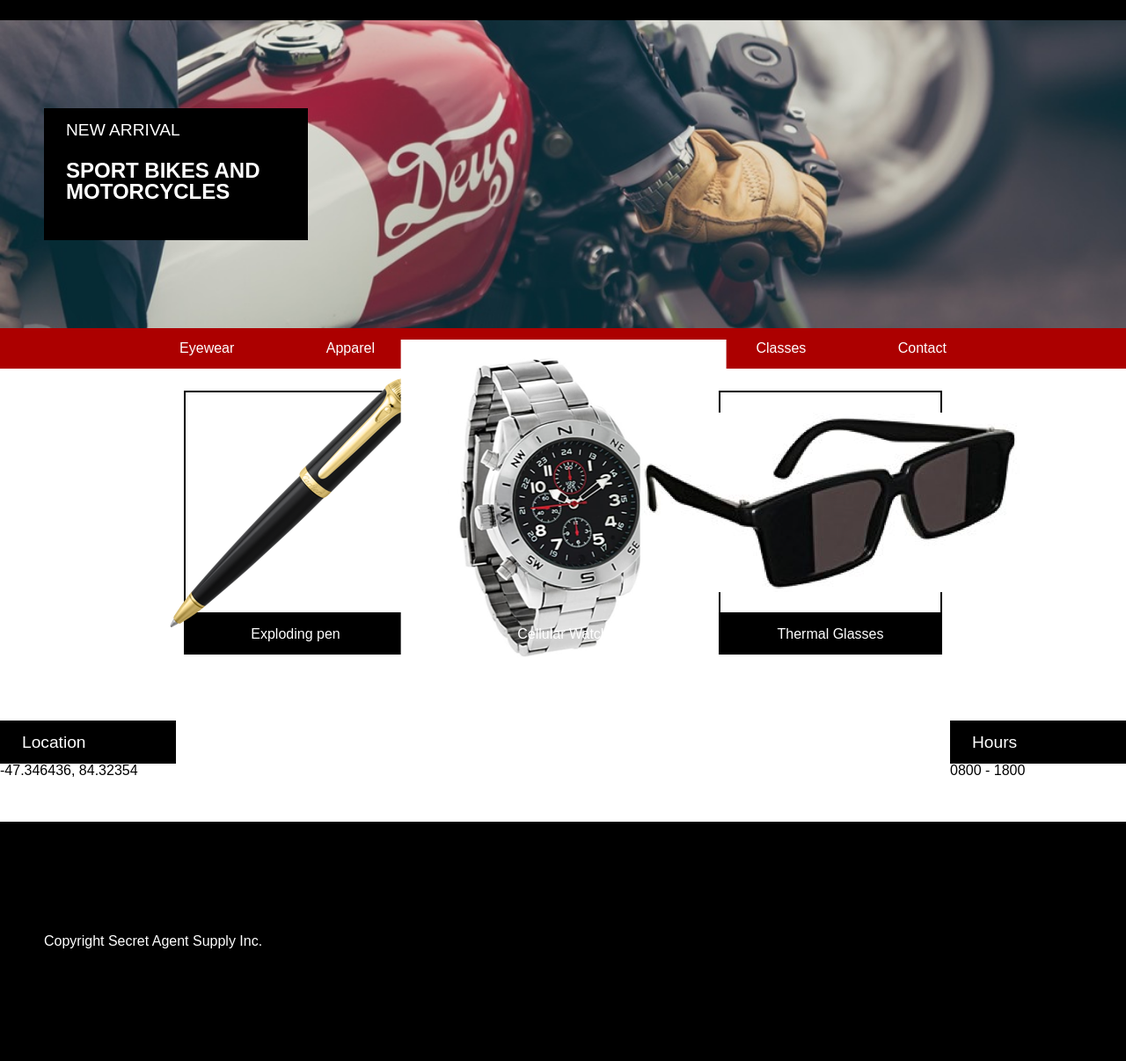
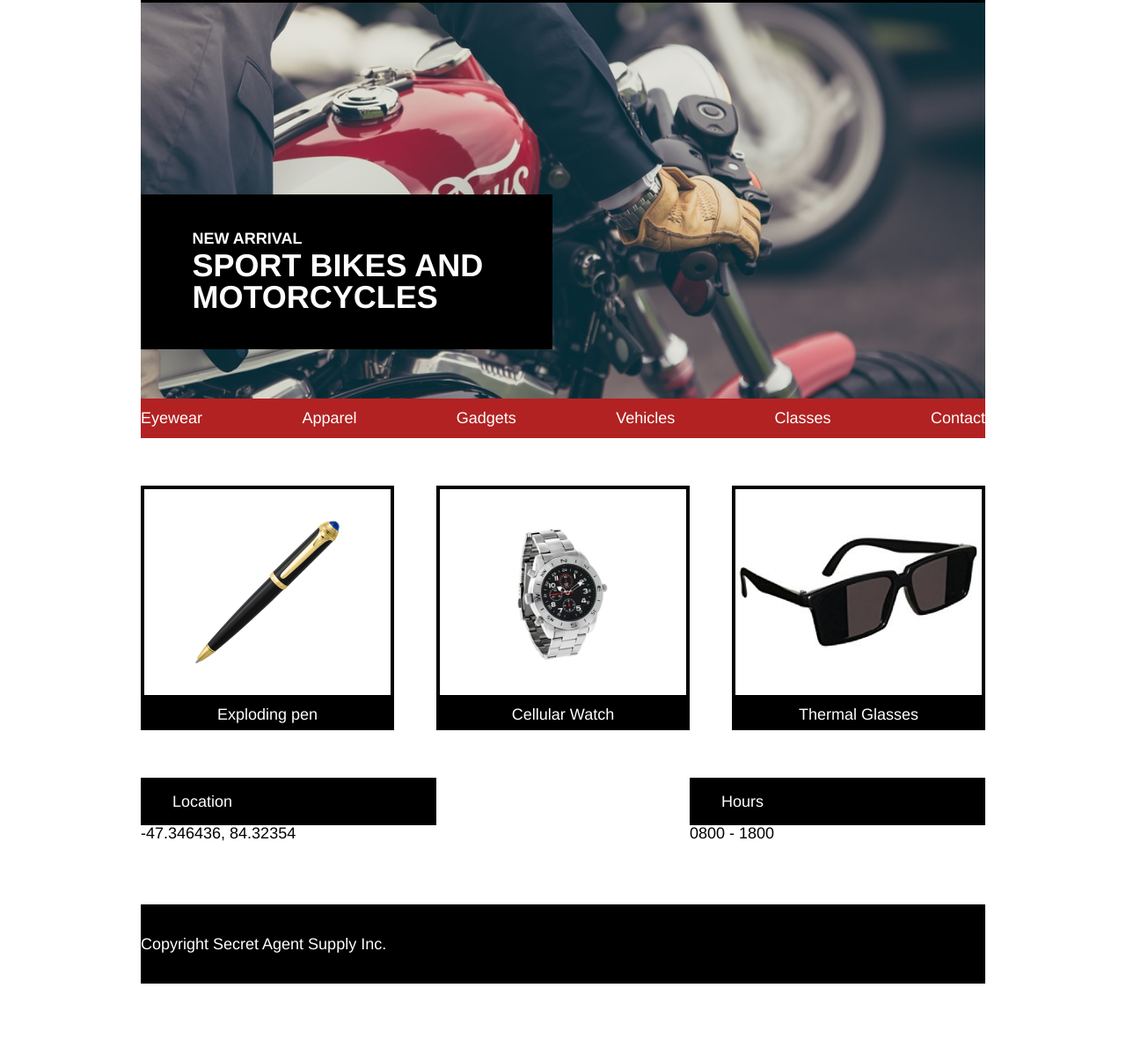
Before and after one commit to jlegar/SecretAgentSupply, a plain HTML site: page index.html in a window 1280 px wide. Shown: the part 57-1263 px from the top of the page at 88% size. After the commit the page ends 1175 px from the top, so only its background shows below. Drawn offline with Linux system fonts and the light colour scheme.

Commit message:
Change to relative dimensions.

```diff
--- a/index.html
+++ b/index.html
@@ -6,12 +6,14 @@
     <link rel="stylesheet" href="./resources/CSS/reset.css">
     <link rel="stylesheet" href="./resources/CSS/style.css">
   </head>
-  <body>
+  <body class="container">
+    <!-- HEADER -->
     <header>
       <img src="./resources/images/logo.png" alt="Secret Agent Supply LOGO">
       <span>SECRET AGENT SUPPLY INC.</span>
     </header>
 
+    <!-- MAIN -->
     <main>
       <div id="banner">
         <div id="banner__info">
@@ -54,16 +56,17 @@
 
       <div class="info">
         <div class="info__block">
-          <h3>Location</h3>
+          <p class="info__block-header">Location</p>
           <p>-47.346436, 84.32354</p>
         </div>
         <div class="info__block">
-          <h3>Hours</h3>
+          <p class="info__block-header">Hours</p>
           <p>0800 - 1800</p>
         </div>
       </div>
     </main>
 
+    <!-- FOOTER -->
     <footer>Copyright Secret Agent Supply Inc.</footer>
   </body>
 </html>
--- a/resources/CSS/style.css
+++ b/resources/CSS/style.css
@@ -1,36 +1,40 @@
 html {
-  background-color: black;
-  color: white;
-  font-family: sans-serif;
+  font-family: helvetica;
+  font-size: 18px;
 }
 
 header {
   display: flex;
   align-items: center;
-  padding: 15px 50px;
-  margin: 0;
-  height: 50px;
+  background-color: black;
+  color: white;
+  padding: 0.5rem;
+}
+
+header img {
+  height: 1.5rem;
+  width: auto;
+}
+
+header span {
+  font-size: 1rem;
+  padding: 0.66rem 1rem;
 }
 
 h2, h3 {
-  padding: 10px 20px;
-  margin: 5px;
+  margin: 0.25rem;
+  background-color: black;
+  color: white;
 }
 
 h2 {
-  font-size: 1.5rem;
-  font-weight: 700;
+  font-size: 2rem;
+  font-weight: bold;
 }
 
 h3 {
-  font-size: 1.2rem;
-  font-weight: 500;
-}
-
-header img {
-  height: 50%;
-  width: auto;
-  margin-right: 15px;
+  font-size: 1rem;
+  font-weight: bold;
 }
 
 #banner {
@@ -40,33 +44,33 @@ header img {
   background-position: center;
   background-repeat: no-repeat;
   background-size: cover;
-  height: 350px;
+  height: 25rem;
 }
 
 #banner__info {
   background-color: black;
   color: white;
-  height: 150px;
-  width: 300px;
-  margin-left: 50px;
+  margin-top: 9rem;
+  width: 20rem;
+  padding: 2rem 3rem;
 }
 
 nav {
-  display: inline-flex;
-  justify-content: center;
   width: 100%;
-  background-color: rgb(172, 0, 0);
+  background-color: firebrick;
   color: white;
+  padding: 0.75rem 0;
 }
 
 nav ul {
-  display: inline-block;
+  display: inline-flex;
+  justify-content: space-between;
   list-style: none;
+  width: 100%;
 }
 
 nav li {
-  display: inline-block;
-  padding: 15px 50px;
+  display: block;
 }
 
 main {
@@ -75,33 +79,37 @@ main {
 }
 
 footer {
-  height: 10%;
-  padding: 10% 50px;
+  display: flex;
+  align-items: center;
+  justify-content: flex-start;
+  height: 5rem;
+  background-color: black;
+  color: white;
 }
 
 #grid-product {
   display: flex;
-  justify-content: center;
+  justify-content: space-between;
+  padding: 3rem 0;
 }
 
 .product {
   display: inline-block;
-  margin: 25px;
+  width: 30%;
 }
 
 .product__image {
   display: flex;
   align-items: center;
   justify-content: center;
-  border: 2px solid black;
-  width: 250px;
-  height: 250px;
+  border: 4px solid black;
+  height: 13rem;
 }
 
 .product__image img {
-  flex: 0 1 80%;
-  height: auto;
-  margin: 0;
+  max-height: 9rem;
+  max-width: 100%;
+  padding: 2rem;
 }
 
 .product p {
@@ -109,24 +117,32 @@ footer {
   color: white;
   text-align: center;
   width: 100%;
-  padding: 15px 0;
+  padding: 0.5rem 0;
 }
 
 .info {
   display: flex;
   justify-content: space-between;
-  padding: 50px 0;
-  margin: 0;
+  margin-bottom: 4rem;
 }
 
 .info__block {
-  flex: 0 1 200px;
+  width: 35%;
+}
+
+.info__block-header {
   background-color: black;
   color: white;
+  padding: 1rem 2rem;
 }
 
-.info__block p {
-  background-color: white;
-  color: black;
-  width: 100%;
+.container {
+  max-width: 960px;
+  margin: auto;
 }
+
+@media only screen and (max-width: 1024px) {
+  .product {
+    width: 47%;
+  }
+}
```
